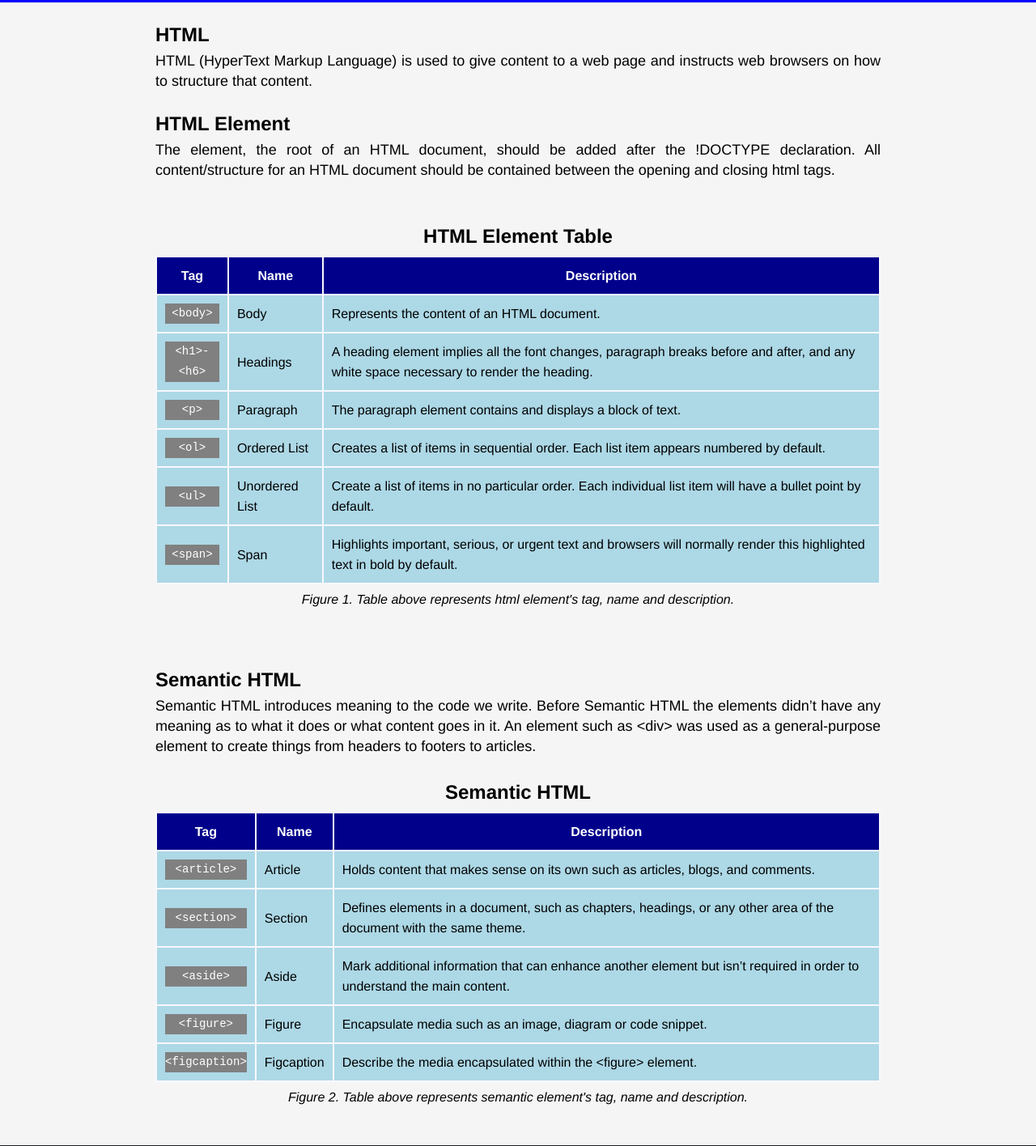
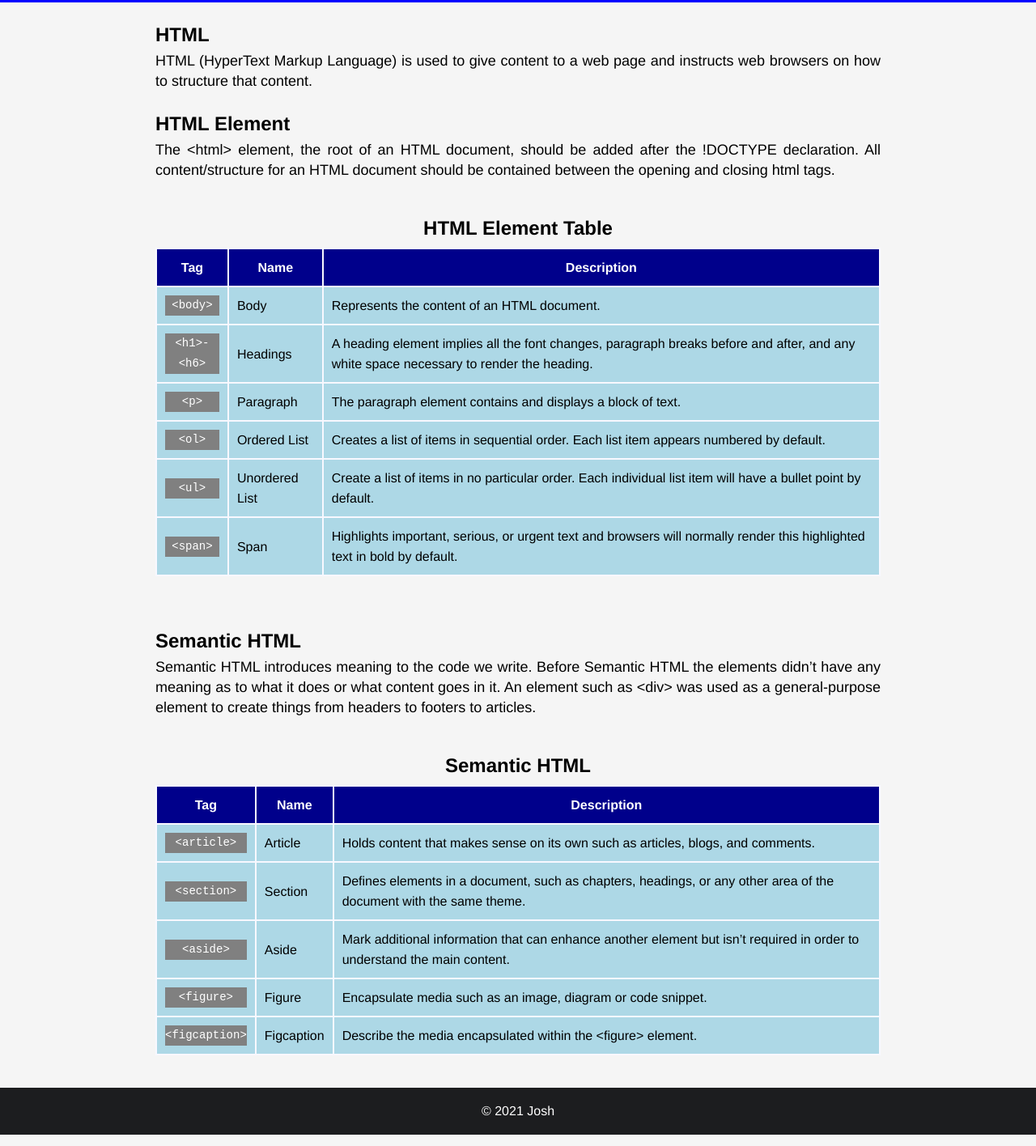
Before and after one commit to JoshuaP25/html-cheatsheet-website, a plain HTML site: page index.html in a window 1280 px wide. Shown: the part 64-1480 px from the top of the page at 81% size. Drawn offline with Linux system fonts and the light colour scheme.

Commit message:
Update content

```diff
--- a/index.html
+++ b/index.html
@@ -17,11 +17,10 @@
                 <h2>HTML</h2>
                 <p>HTML (HyperText Markup Language) is used to give content to a web page and instructs web browsers on how to structure that content.</p>
                 <h2>HTML Element</h2>
-                <p>The <html> element, the root of an HTML document, should be added after the !DOCTYPE declaration. All content/structure for an HTML document should be contained between the opening and closing html tags.</p>
+                <p>The &lt;html&gt; element, the root of an HTML document, should be added after the !DOCTYPE declaration. All content/structure for an HTML document should be contained between the opening and closing html tags.</p>
             </div>
         </article>
         <section>
-            <figure>
             <h2 class="title">HTML Element Table</h2>
             <table>
                 <thead>
@@ -65,15 +64,12 @@
                     </tr>
                 </tbody>
             </table>
-                <figcaption>
-                    <p><em>Figure 1. Table above represents html element's tag, name and description.</em></p>
-                </figcaption>
-            </figure>
+        </section>
         <article class="html-desc">
             <h2>Semantic HTML</h2>
             <p>Semantic HTML introduces meaning to the code we write. Before Semantic HTML the elements didn’t have any meaning as to what it does or what content goes in it. An element such as <span>&lt;div&gt;</span> was used as a general-purpose element to create things from headers to footers to articles.</p>
         </article>
-            <figure>
+        <section>
             <h2 class="title">Semantic HTML</h2>
             <table>
                 <thead>
@@ -112,10 +108,6 @@
                     </tr>
                 </tbody>
             </table>
-                <figcaption>
-                    <p><em>Figure 2. Table above represents semantic element's tag, name and description.</em></p>
-                </figcaption>
-            </figure>
         </section>
     </main>
     <footer>
--- a/styles.css
+++ b/styles.css
@@ -37,15 +37,7 @@ header h1 {
 
 section {
     padding-top: 5px;
-}
-
-figure {
-    margin: 30px 0;
-}
-
-figcaption {
-    text-align: center;
-    margin-bottom: 50px;
+    margin: 40px 0;
 }
 
 .title {
@@ -86,6 +78,7 @@ td {
     padding: 10px;
     font-size: 16px;
     font-weight: 500;
+    text-align: left;
 }
 
 footer {
```
Also changed, not shown: screenshots/1.PNG (deleted), screenshots/2.PNG (deleted), screenshots/3.PNG (deleted), screenshots/capture.png (added), 1 other file. Lines whose indentation alone changed are shown as unchanged.
